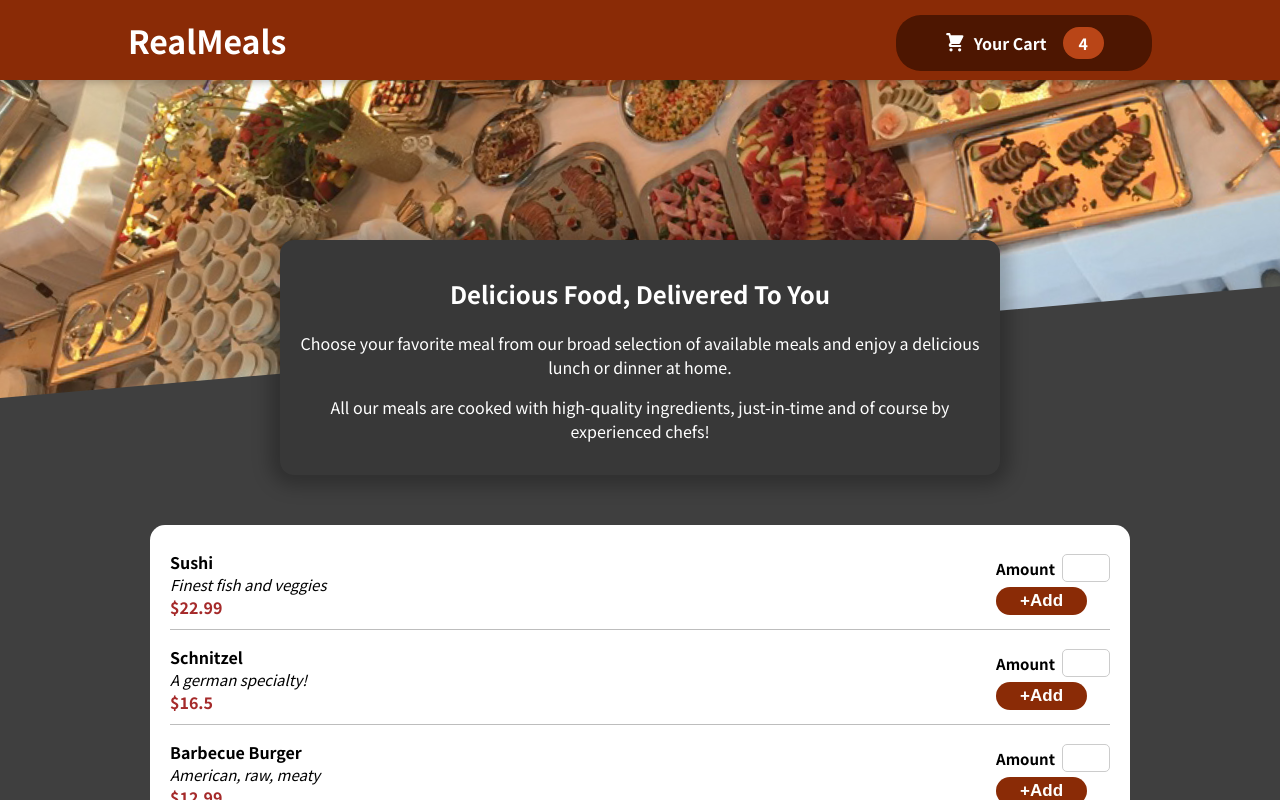
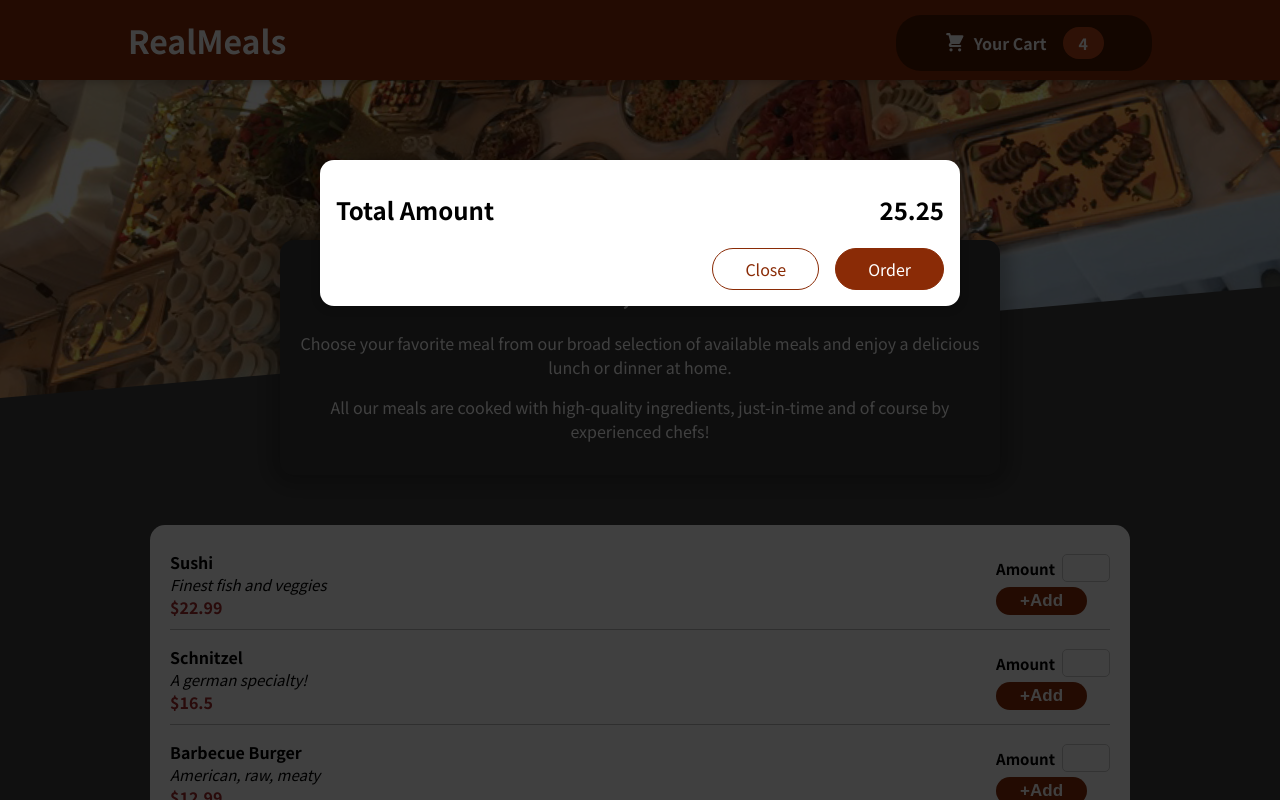
Before and after one commit to Akshay-Nishal/restaurant-app, a React (Create React App) app: page / in a window 1280 px wide. Shown: the top 800 px of the page. Built offline with nearby package versions, Linux system fonts and the light colour scheme.

Commit message:
Making a hard Coded Cart without any Functionality

```diff
--- a/public/index.html
+++ b/public/index.html
@@ -28,6 +28,7 @@
   </head>
   <body>
     <noscript>You need to enable JavaScript to run this app.</noscript>
+    <div id="overlays"></div>
     <div id="root"></div>
     <!--
       This HTML file is a template.
--- a/src/App.js
+++ b/src/App.js
@@ -1,9 +1,11 @@
+import Cart from "./Components/Cart/Cart";
 import Header from "./Components/Layout/Header";
 import Meals from "./Components/Meals/Meals";
 
 function App() {
   return (
     <>
+      <Cart/>
       <Header/>
       <Meals/>
     </>
--- /dev/null
+++ b/src/Components/Cart/Cart.jsx
@@ -0,0 +1,29 @@
+import React from 'react'
+import classes from './Cart.module.css'
+import Modal from '../UI/Modal'
+
+function Cart(props) {
+  const CartItems = (
+    <ul className={classes['cart-items']}>
+      {[{id:'c1',name:'Sushi',amount:2,price:12.99}].map((item)=>{
+        <li>{item.name}</li>
+      })}
+
+    </ul>
+  )
+  return (
+    <Modal>
+      {CartItems}
+      <div className={classes.total}>
+        <span>Total Amount</span>
+        <span>25.25</span>
+      </div>
+      <div className={classes.actions}>
+        <button className={classes['button--alt']} >Close</button>
+        <button className={classes.button} >Order</button>
+      </div>
+    </Modal>
+  )
+}
+
+export default Cart
--- /dev/null
+++ b/src/Components/Cart/Cart.module.css
@@ -0,0 +1,46 @@
+.cart-items {
+    list-style: none;
+    margin: 0;
+    padding: 0;
+    max-height: 20rem;
+    overflow: auto;
+  }
+
+  .total {
+    display: flex;
+    justify-content: space-between;
+    align-items: center;
+    font-weight: bold;
+    font-size: 1.5rem;
+    margin: 1rem 0;
+  }
+
+  .actions {
+    text-align: right;
+  }
+
+  .actions button {
+    font: inherit;
+    cursor: pointer;
+    background-color: transparent;
+    border: 1px solid #8a2b06;
+    padding: 0.5rem 2rem;
+    border-radius: 25px;
+    margin-left: 1rem;
+  }
+
+  .actions button:hover,
+  .actions button:active {
+    background-color: #5a1a01;
+    border-color: #5a1a01;
+    color: white;
+  }
+
+  .actions .button--alt {
+    color: #8a2b06;
+  }
+
+  .actions .button {
+    background-color: #8a2b06;
+    color: white;
+  }
--- a/src/Components/Layout/Header.jsx
+++ b/src/Components/Layout/Header.jsx
@@ -1,4 +1,4 @@
-import React from 'react'
+import React, { useState } from 'react'
 import mealsBackground from '../assets/meals.jpg'
 import classes from './Header.module.css'
 import HeaderCartButton from './HeaderCartButton'
@@ -6,7 +6,7 @@
 
 function Header(props) {
     return (
-        <>
+    <>
     <header className={classes.header}>
         <h1>RealMeals</h1>
         <HeaderCartButton/>
--- a/src/Components/Layout/HeaderCartButton.jsx
+++ b/src/Components/Layout/HeaderCartButton.jsx
@@ -2,9 +2,9 @@
 import CartIcon from '../Cart/CartIcon'
 import classes from './HeaderCartButton.module.css'
 
-export default function HeaderCartButton() {
+export default function HeaderCartButton(props) {
   return (
-    <button className={classes.button}>
+    <button  className={classes.button}>
         <span className={classes.icon}>
             <CartIcon/>
         </span>
--- /dev/null
+++ b/src/Components/UI/Modal.jsx
@@ -0,0 +1,31 @@
+import React from 'react'
+import classes from './Modal.module.css'
+import ReactDom from 'react-dom'
+
+const Modal = (props) => {
+    const Backdrop = (props) =>{
+        return(
+            <div className={classes.backdrop}></div>
+        )
+    }
+
+    const ModalOverlay = (props) =>{
+        return(
+            <div className={classes.modal}>
+                <div className={classes.content}>{props.children}</div>
+            </div>
+        )
+    }
+
+  return (
+    <>
+    {ReactDom.createPortal(<Backdrop/>,document.getElementById('overlays'))}
+    {ReactDom.createPortal(<ModalOverlay>{props.children}</ModalOverlay>,document.getElementById('overlays'))}
+
+
+    </>
+  )
+}
+
+
+export default Modal
--- /dev/null
+++ b/src/Components/UI/Modal.module.css
@@ -0,0 +1,40 @@
+.backdrop {
+    position: fixed;
+    top: 0;
+    left: 0;
+    width: 100%;
+    height: 100vh;
+    z-index: 20;
+    background-color: rgba(0, 0, 0, 0.75);
+  }
+
+  .modal {
+    position: fixed;
+    top: 20vh;
+    left: 5%;
+    width: 90%;
+    background-color: white;
+    padding: 1rem;
+    border-radius: 14px;
+    box-shadow: 0 2px 8px rgba(0, 0, 0, 0.25);
+    z-index: 30;
+    animation: slide-down 300ms ease-out forwards;
+  }
+
+  @media (min-width: 768px) {
+    .modal {
+      width: 40rem;
+      left: calc(50% - 20rem);
+    }
+  }
+
+  @keyframes slide-down {
+    from {
+      opacity: 0;
+      transform: translateY(-3rem);
+    }
+    to {
+      opacity: 1;
+      transform: translateY(0);
+    }
+  }
```
